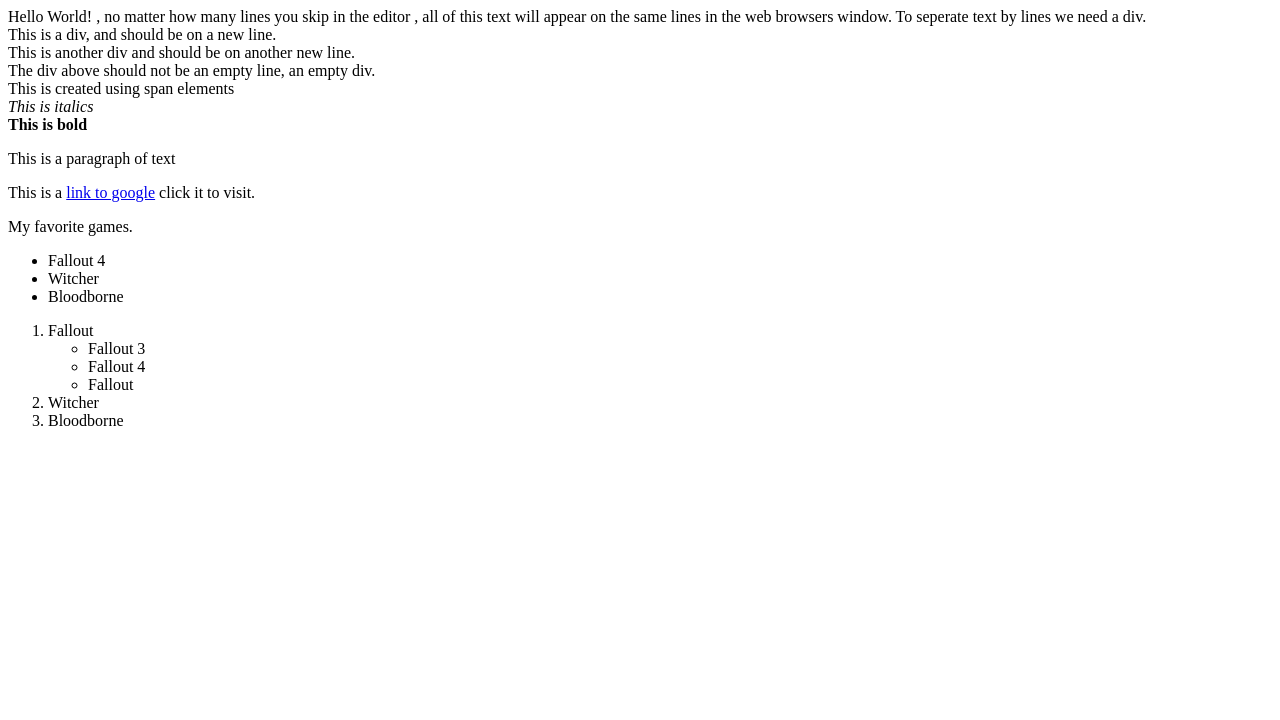
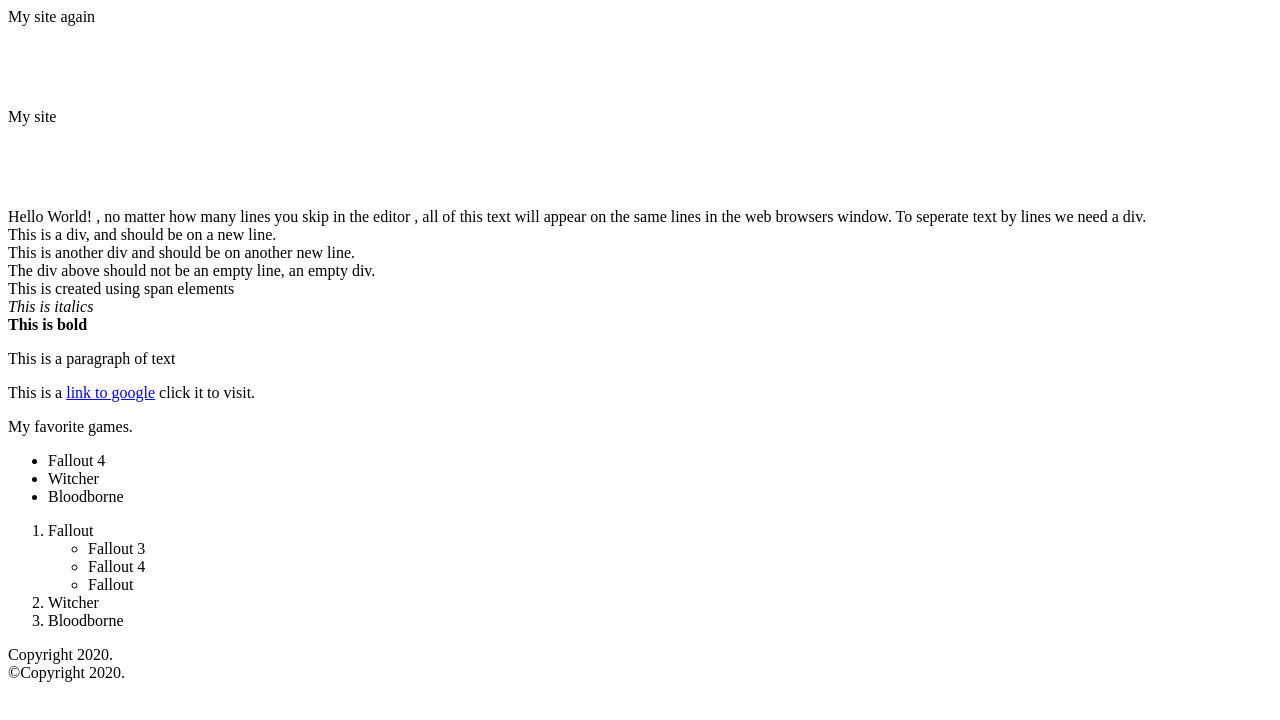
Before and after one commit to Fibonacci1664/my_first_web, a plain HTML site: page index.html in a window 1280 px wide. Drawn offline with Linux system fonts and the light colour scheme.

Commit message:
Learned about headers and footers.

```diff
--- a/index.html
+++ b/index.html
@@ -3,6 +3,23 @@
       <title>My Title</title>
   </head>                             <!-- head element end. -->
   <body>                              <!-- body element start. -->
+
+
+    <header style="height: 100px;">   <!-- Use this for headers and NOT divs.-->
+      My site again
+    </header>
+
+
+    <div style="height: 100px;">    <!-- This is an example of using a div instead of a header, bad practive-->
+      My site
+    </div>
+
+
+
+
+
+
+
     Hello World!
 
 
@@ -69,7 +86,12 @@
       </div>
     </div>
 
+    <div>
+      Copyright 2020.       <!-- Using divs for footers much like headers is bad practice-->
+    </div>
 
+
+    <footer>&copy;Copyright 2020.</footer> <!-- Always you footers when approproate and not divs-->
 
 
   </body>                             <!-- body element end. -->
```
